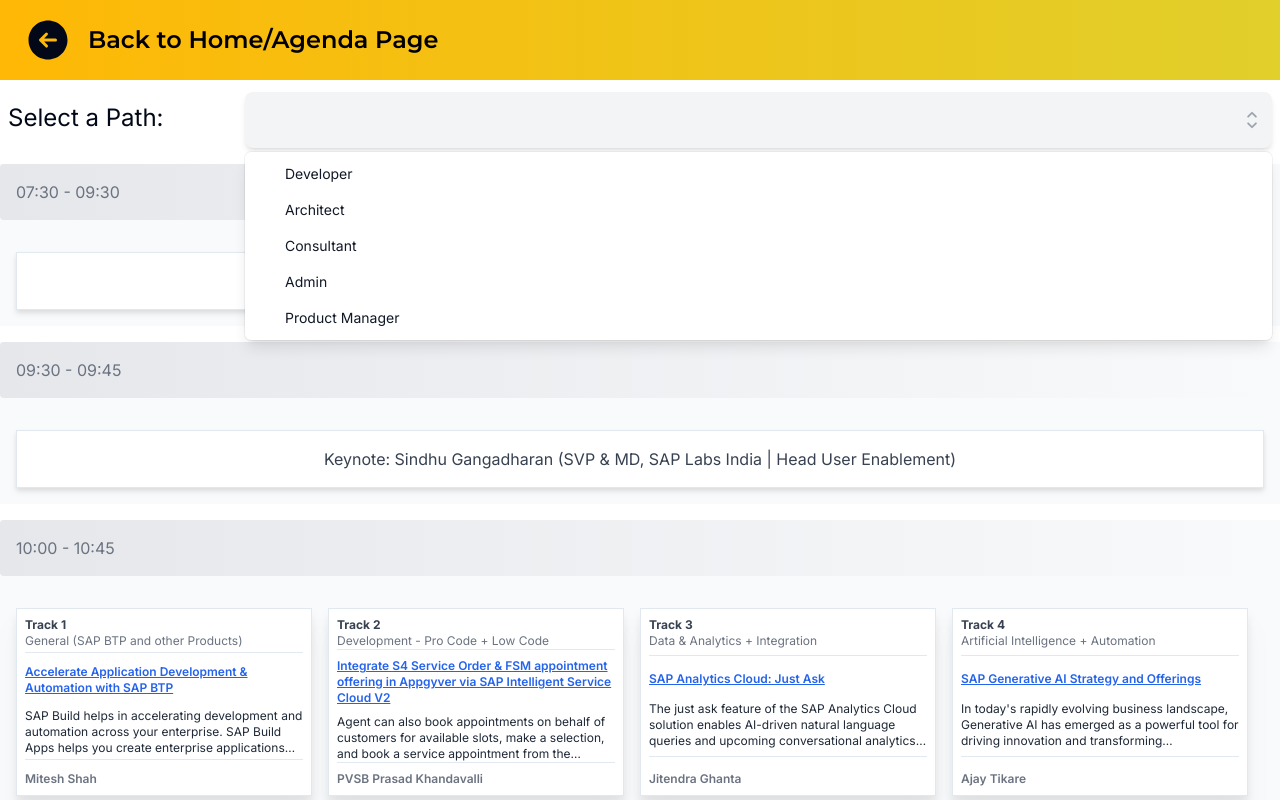
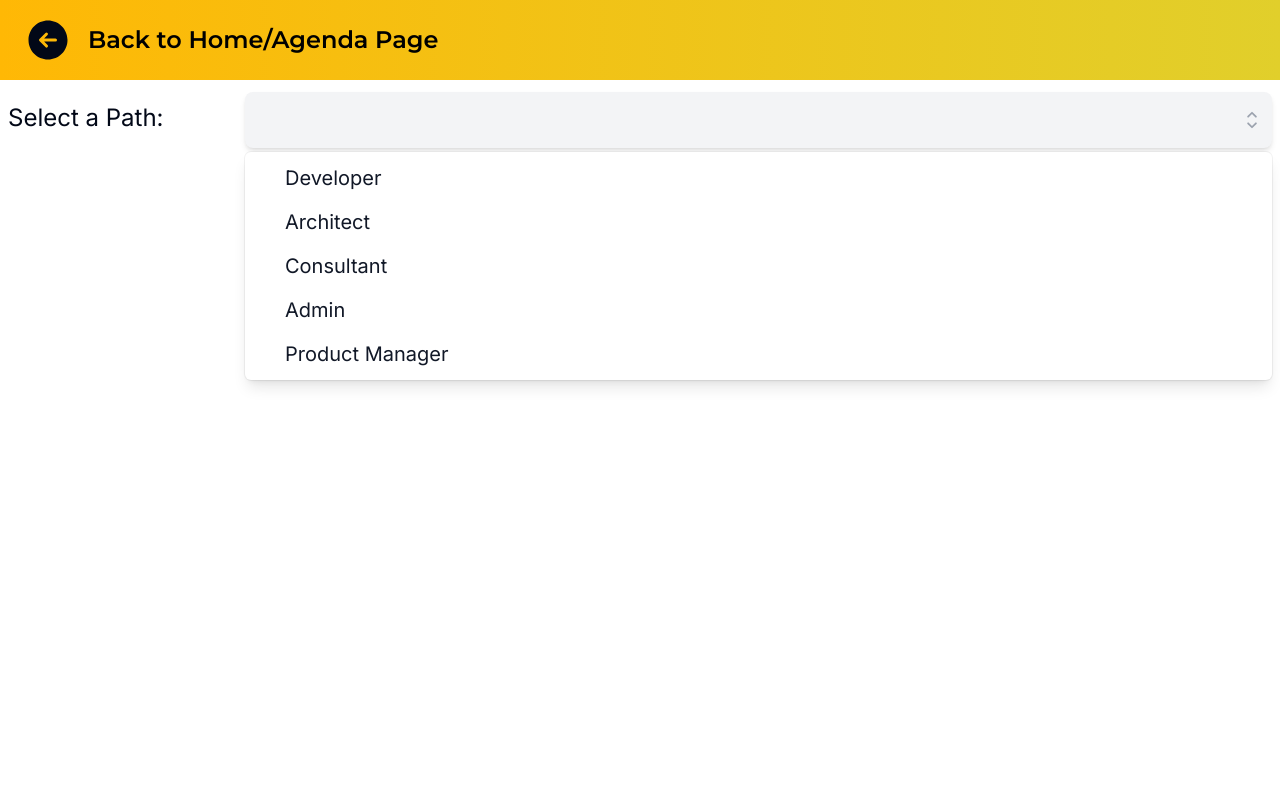
Before and after one commit to sitblr/website, a Next.js app: page /paths in a window 1280 px wide. Both pictures are taken after a click on the button 758 px from the left and 120 px from the top of the page. Built offline with nearby package versions, Linux system fonts and the light colour scheme.

Commit message:
new chnges

```diff
--- a/app/(paths)/paths/page.tsx
+++ b/app/(paths)/paths/page.tsx
@@ -57,7 +57,7 @@
             setSelected={setSelected}
           ></ListBox>
         </div>
-        <AgendaUI hideSearch={true} searchValue="" hideSticky={true} />
+        {selectedValue && <AgendaUI hideSearch={true} searchValue="{selectedValue}" hideSticky={true} />}
       </div>
     </div>
   );
--- a/components/ui/listbox.tsx
+++ b/components/ui/listbox.tsx
@@ -51,7 +51,7 @@
                   {({ selected }) => (
                     <>
                       <span
-                        className={`block truncate ${
+                        className={`block truncate text-xl ${
                           selected ? 'font-bold' : 'font-normal'
                         }`}
                       >
```
